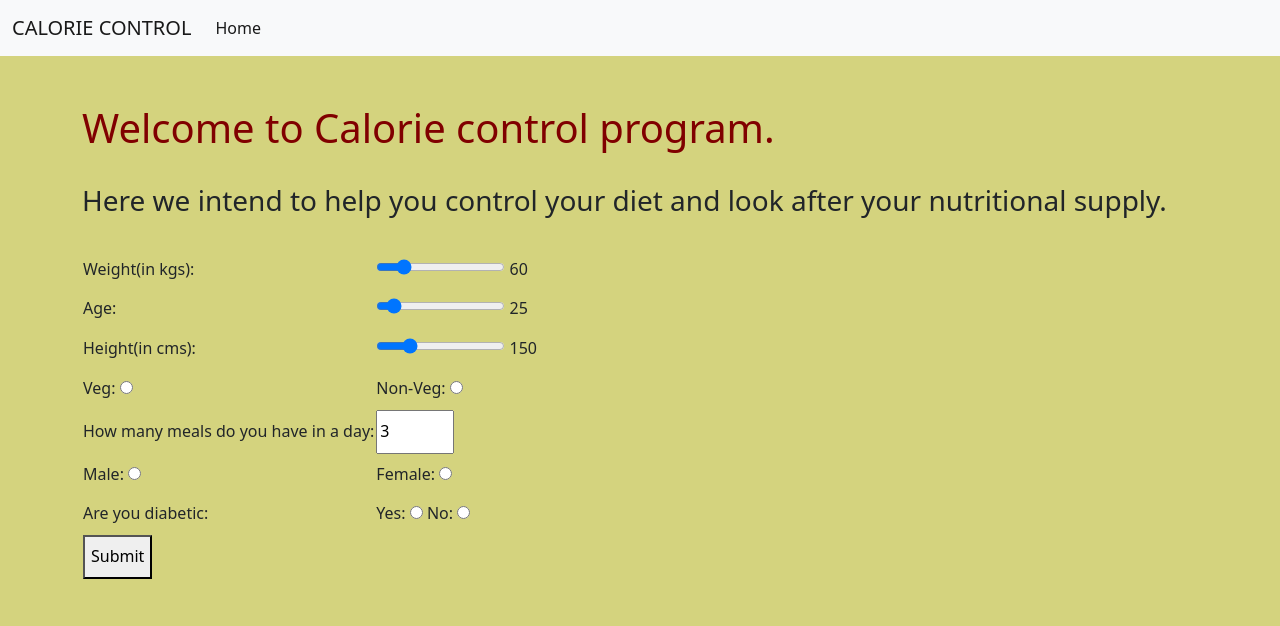
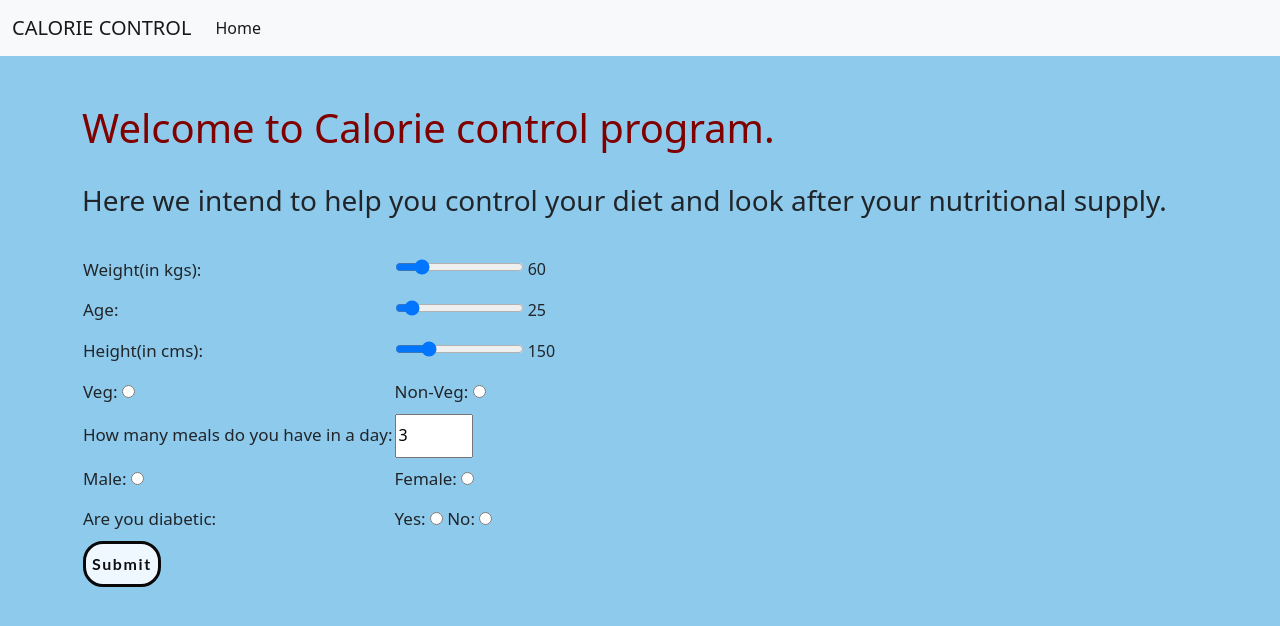
Before and after one commit to Mehul541/Calorie-control, a Flask app: page / in a window 1280 px wide. Shown: the top 626 px of the page. Run offline with Flask 2, Linux system fonts and the light colour scheme.

Commit message:
basic web page ready

```diff
--- a/templates/home.html
+++ b/templates/home.html
@@ -12,16 +12,34 @@
 
   <style>
     body {
-      background-color: rgb(212, 211, 126);
+      background-color: rgb(142, 202, 236);
     }
 
     h1 {
       color: maroon;
     }
 
+    label {
+      font-size: 17px;
+    }
+
     form {
       line-height: 1cm;
     }
+
+    button {
+      background-color: aliceblue;
+  font-family: lato,sans-serif;
+  font-weight: bold;
+  font-size: 1em;
+  letter-spacing: 0.1em;
+  text-decoration: none;
+  color: #0f0f0f;
+  display: inline-block;
+  position: relative;
+  border: 3px solid #080808;
+  border-radius: 20px;
+}
   </style>
   <title>Calorie control</title>
 </head>
@@ -85,7 +103,7 @@
         </tr>
         <tr>
           <td><label for="meals">How many meals do you have in a day:</label></td>
-          <td><input type="number" name="meals" id="meals" min="0" max="6" value="3"></td>
+          <td><input type="number" name="meals" id="meals" min="1" max="6" value="3"></td>
         </tr>
         <tr>
           <td><label class="radio-inline" for="male">Male:
```
